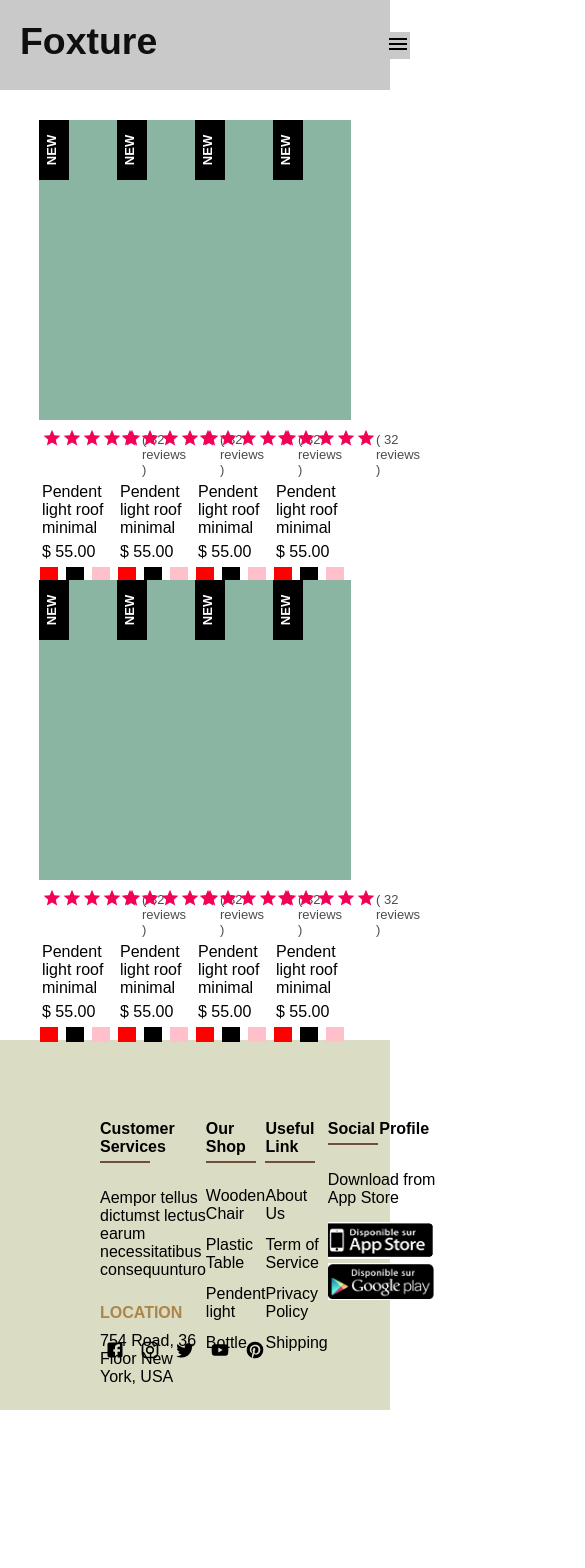
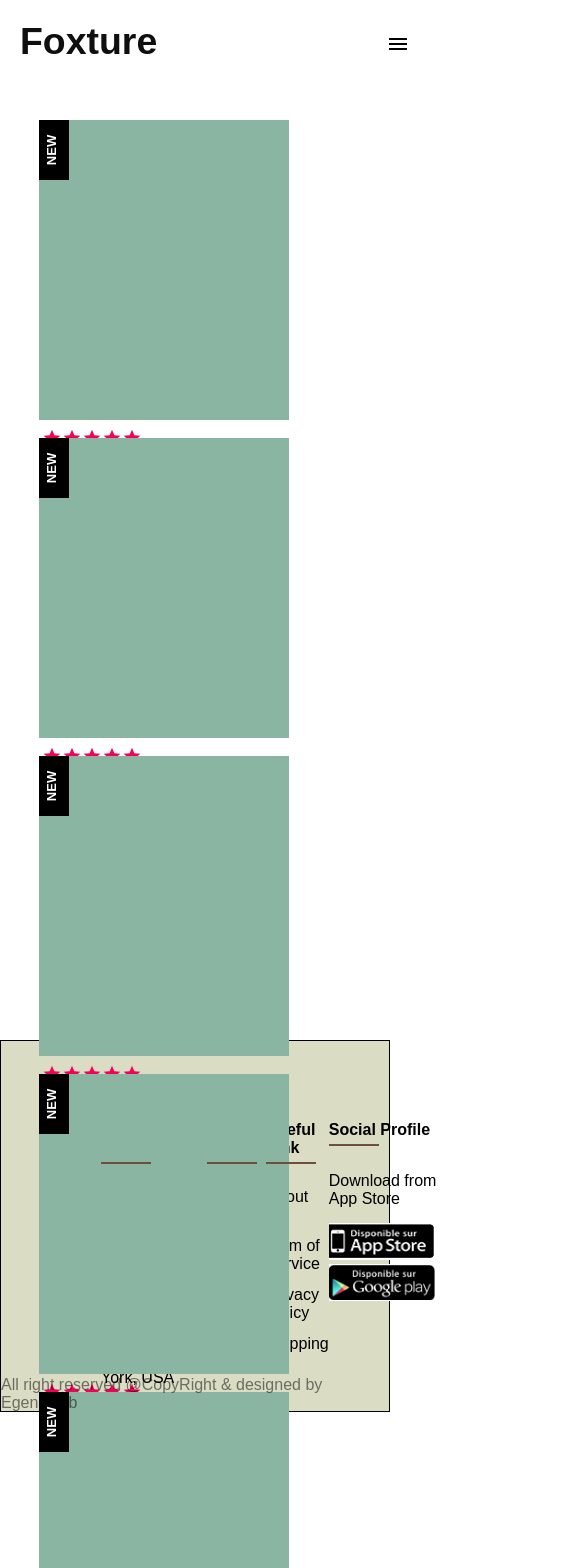
Before and after one commit to sameers-b/foxture-template-react, a React (Create React App) app: page / in a window 390 px wide. Shown: the top 1568 px of the page, 585 px wide, since content can reach past the window. Before the commit the page ends 1451 px from the top, so only its background shows below. Built offline with nearby package versions, Linux system fonts and the light colour scheme; the HTML template or start-up script is replaced by a standard one.

Commit message:
footer-fixed

```diff
--- a/src/Components/BestProduct.css
+++ b/src/Components/BestProduct.css
@@ -4,15 +4,17 @@ section {
   margin: 0 auto;
   height: 950px;
 }
-section div {
-  display: flex;
-}
-.best-product-row-1,
-.best-product-row-2 {
-  justify-content: space-between;
+.best-product {
+  display: inline-block;
+  /* flex-wrap: wrap; */
+  /* overflow: scroll; */
+  /* overflow: hidden; */
+  max-height: 600px;
+  justify-content: center;
   padding: 30px 0;
 }
-.best-product-row-2 {
-  position: relative;
-  top: 100px;
+.best-product span {
+  margin: 0 10px 130px 0;
 }
+@media screen and (min-width: 768px) {
+}
--- a/src/Components/BestProduct.js
+++ b/src/Components/BestProduct.js
@@ -2,20 +2,37 @@ import Product from "./Product/Product";
 import "./BestProduct.css";
 
 const BestProduct = () => {
+  const mystyle = {
+    marginBottom: "50px",
+  };
   return (
     <>
       <section>
-        <div className="best-product-row-1">
+        <div className="best-product">
+          <span>
             <Product />
+          </span>
+          <span>
             <Product />
+          </span>
+          <span>
             <Product />
+          </span>
+          <span>
             <Product />
-        </div>
-        <div className="best-product-row-2">
+          </span>
+          <span>
             <Product />
+          </span>
+          <span>
             <Product />
+          </span>
+          <span>
             <Product />
+          </span>
+          <span>
             <Product />
+          </span>
         </div>
       </section>
     </>
--- a/src/Components/Footer/Footer.css
+++ b/src/Components/Footer/Footer.css
@@ -1,5 +1,5 @@
 .footer-sec {
-  /* border: 1px solid black; */
+  border: 1px solid black;
   width: 100%;
   height: 100%;
   background-color: rgb(218, 220, 195);
@@ -54,6 +54,9 @@
 .footer-icon {
   /* border: 1px solid black; */
   height: 80px;
+  display: flex;
+  flex-wrap: wrap;
+  justify-content: space-between;
 }
 .footer-icon .footer-icon-social {
   /* border: 1px solid black; */
@@ -65,8 +68,8 @@
   margin-left: 15px;
 }
 .footer-rights {
-  margin: 13px 10px 0 600px;
   opacity: 0.5;
+  margin: 5px 20px 0 0;
 }
 .footer-info-col-4 img {
   margin-right: 10px;
--- a/src/Components/Header/Header.css
+++ b/src/Components/Header/Header.css
@@ -18,7 +18,7 @@ header {
   align-items: center;
   padding: 15px 100px;
   z-index: 10;
-  background-color: rgb(201, 201, 201);
+  background-color: #fff;
 }
 header .logo {
   position: relative;
@@ -87,7 +87,7 @@ header .search {
 }
 .mobile-icon button {
   border: none;
-  background: rgb(201, 201, 201);
+  background: white;
 }
 
 /* Mobile View */
@@ -116,9 +116,9 @@ header .search {
   .mobile-menu {
     display: block;
     /* overflow: hidden; */
-    z-index: 15;
+    z-index: 100;
     width: 250px;
-    height: 686px;
+    height: 1000px;
     /* border: 1px solid red; */
     position: absolute;
     top: -10px;
--- a/src/Components/Product/Product.css
+++ b/src/Components/Product/Product.css
@@ -44,8 +44,9 @@
   height: 100%;
   width: 100%;
   /* border: 3px solid blue; */
-  position: absolute;
+  position: relative;
   background-color: rgba(80, 80, 80, 0.7);
+  top: -160px;
 }
 .product-icon {
   width: 100%;
@@ -54,12 +55,12 @@
   position: absolute;
   bottom: 20px;
   left: 0;
-  padding-left: 16px;
+  padding-left: 30px;
 }
 .product-icon span {
   display: none;
-  width: 22%;
-  height: 100%;
+  width: 18%;
+  height: 70%;
   /* border: 1px solid black; */
   margin: 0 1px;
   background-color: white;
@@ -73,6 +74,12 @@
   /* border: 1px solid red; */
   padding: 3px;
 }
+.product-price span {
+  margin-right: 10px;
+}
+.product-price span del {
+  opacity: 0.5;
+}
 .product-color span {
   display: inline-block;
   height: 15px;
--- a/src/Components/Product/Product.js
+++ b/src/Components/Product/Product.js
@@ -27,6 +27,9 @@ const Product = () => {
           <div className="product-name">Pendent light roof minimal</div>
           <div className="product-price">
             <span>$ 55.00</span>
+            <span>
+              <del>$120.0</del>
+            </span>
           </div>
           <div className="product-color">
             <span style={{ "background-color": "red" }}></span>
```
Lines whose indentation alone changed are shown as unchanged.
